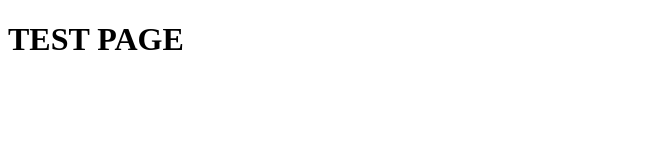
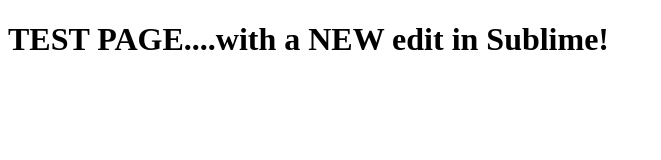
Before and after one commit to brianst33/test2, a plain HTML site: page site/index.html in a window 1280 px wide. Shown: the whole page, without its empty margins (0-661 px from the left). Drawn offline with Linux system fonts and the light colour scheme.

Commit message:
small change to content

```diff
--- a/site/index.html
+++ b/site/index.html
@@ -6,7 +6,7 @@
 </head>
 <body>
 <title>Hello Wolrd!</title>
-<h1>TEST PAGE</h1>
+<h1>TEST PAGE....with a NEW edit in Sublime!</h1>
 <script id="__bs_script__">//<![CDATA[
     document.write("<script async src='http://HOST:3000/browser-sync/browser-sync-client.js?v=2.27.4'><\/script>".replace("HOST", location.hostname));
 //]]></script>
```
